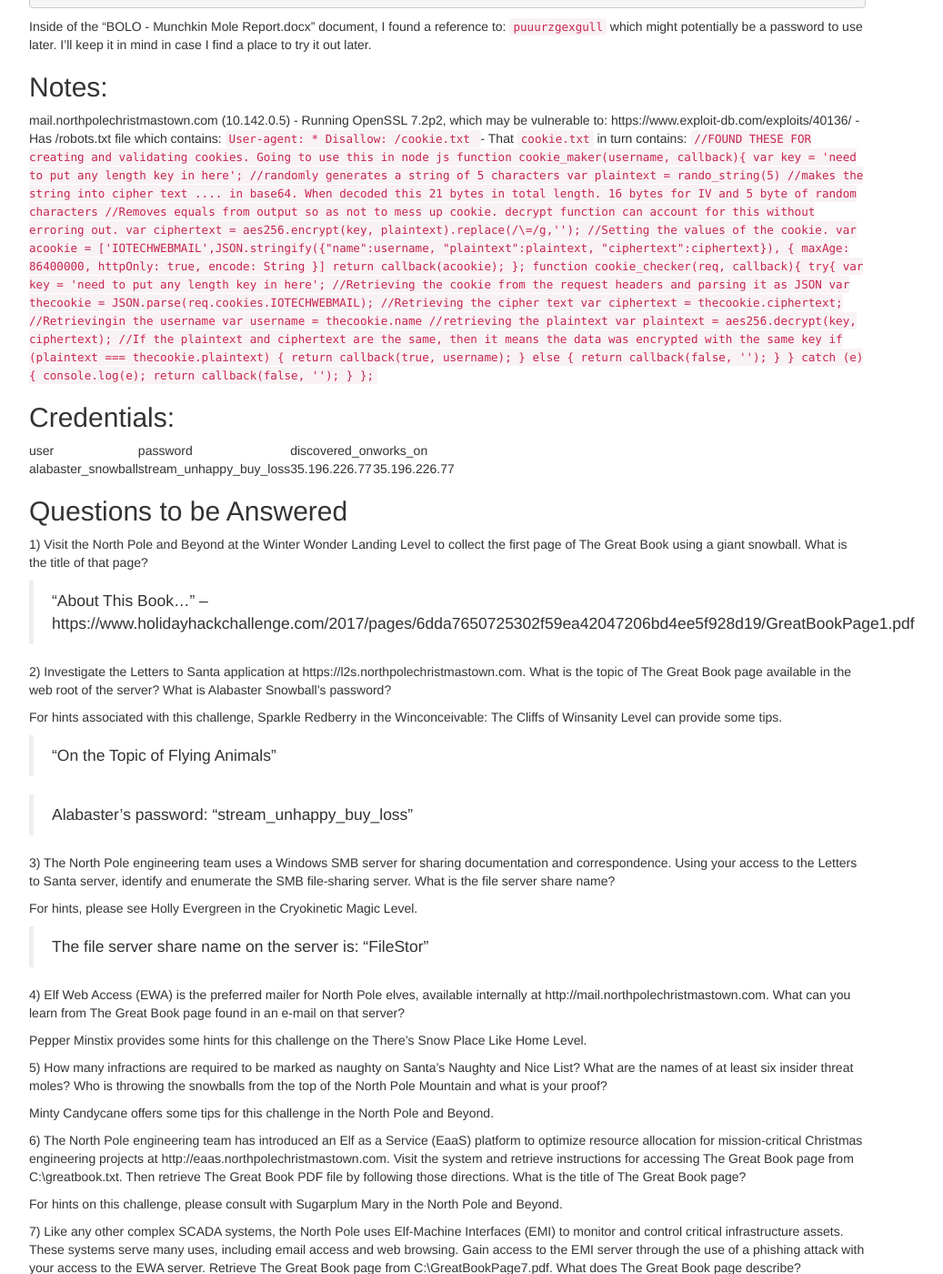
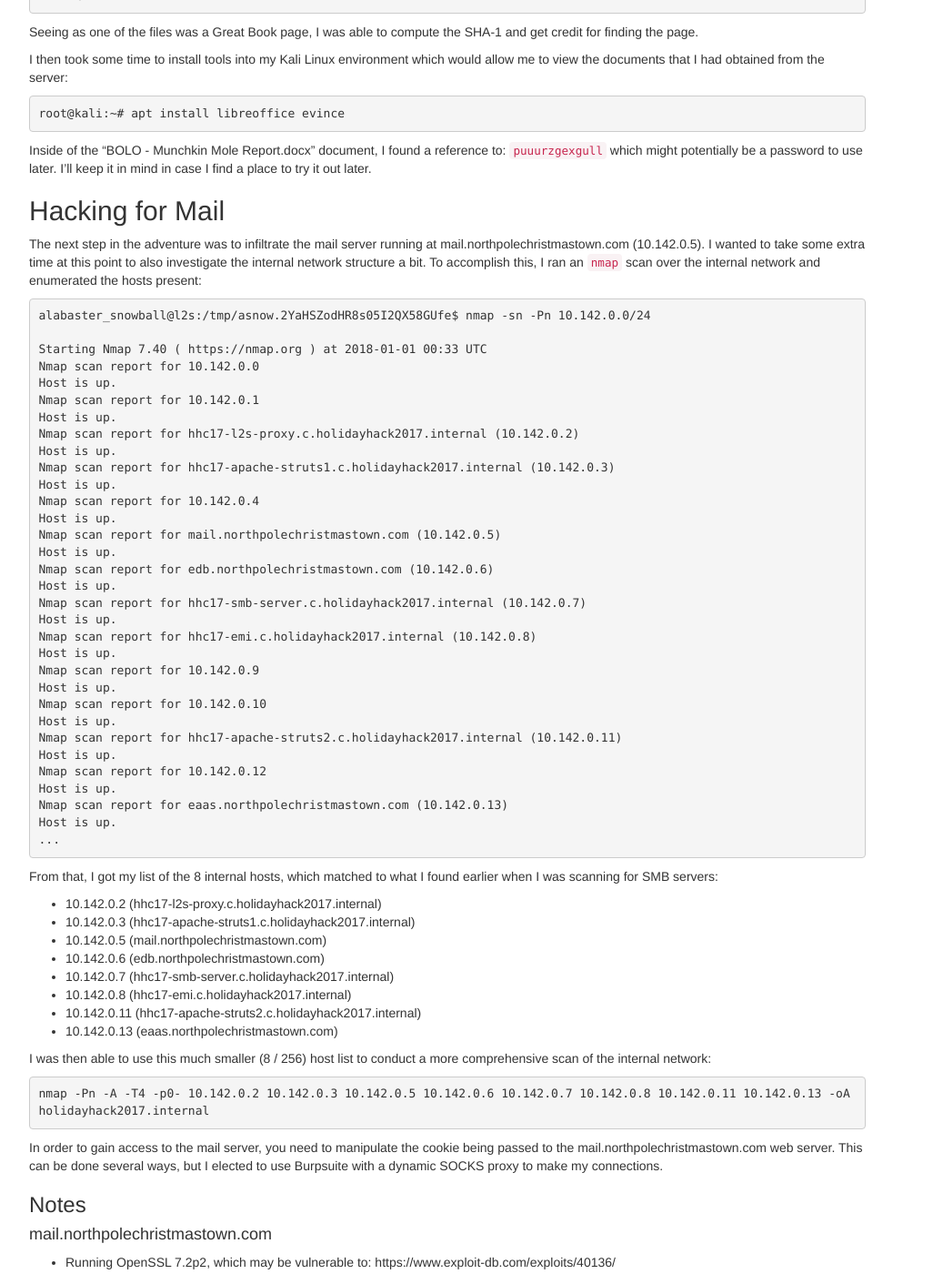
Before and after one commit to IanLee1521/IanLee1521.github.io, a Jekyll site: the page built from _posts/pen-testing/2017-12-16-holiday-hack-challenge.md, in a window 1280 px wide and 1400 px high, scrolled down 9275 px. Shown: the whole window at 91% size, without its empty margins (148-1185 px from the left). Built offline with Jekyll 4.4.1, drawn with Linux system fonts in a browser that asks for light colours; nearby versions of some CDN libraries; our own code applies the rules of GitHub Pages for plain Markdown files; some of the changed text lies outside the part shown.

Commit message:
Updates and cleanup for submission of hack challenge write up.

````diff
--- a/_posts/pen-testing/2017-12-16-holiday-hack-challenge.md
+++ b/_posts/pen-testing/2017-12-16-holiday-hack-challenge.md
@@ -1,8 +1,7 @@
 ---
 title: 2017 SANS Holiday Hack Challenge
-date: 2017-12-16
+date: 2018-01-10
 ---
-
 
 ## Introduction
 
@@ -57,8 +56,6 @@
 
 Nmap done: 1 IP address (1 host up) scanned in 710.85 seconds
 ```
-
-
 
 ## Winter Wonder Landing
 
@@ -372,7 +369,6 @@
 alabaster_snowball@l2s:/tmp/asnow.99ZsqGTTLDb0HNDLA4mIRNaz$
 ```
 
-
 ## Picking Up After Christmas
 
 Now at this point, we cut forward a week until I'm back from my own trip to the fridged north (Connecticut), and I start getting back into the game. One of the first things that I try to do is to re-connect to the dev.northpolechristmastown.com server, from my Kali host, and I notice that I can't...
@@ -386,6 +382,15 @@
 ```
 
 That landed me in the same restricted bash shell as before breaking for Christmas.
+
+One thing that I did to to make my infiltration a bit easier (at least typing wise) was to create a host entry in my
+
+```
+root@kali:~# cat ~/.ssh/config
+Host l2s
+	User		alabaster_snowball
+	Hostname	35.185.84.51
+```
 
 ## Investigating the SMB Shares
 
@@ -510,22 +515,83 @@
 
 Inside of the "BOLO - Munchkin Mole Report.docx" document, I found a reference to: `puuurzgexgull` which might potentially be a password to use later. I'll keep it in mind in case I find a place to try it out later.
 
+## Hacking for Mail
+
+The next step in the adventure was to infiltrate the mail server running at mail.northpolechristmastown.com (10.142.0.5). I wanted to take some extra time at this point to also investigate the internal network structure a bit. To accomplish this, I ran an `nmap` scan over the internal network and enumerated the hosts present:
+
+```
+alabaster_snowball@l2s:/tmp/asnow.2YaHSZodHR8s05I2QX58GUfe$ nmap -sn -Pn 10.142.0.0/24
+
+Starting Nmap 7.40 ( https://nmap.org ) at 2018-01-01 00:33 UTC
+Nmap scan report for 10.142.0.0
+Host is up.
+Nmap scan report for 10.142.0.1
+Host is up.
+Nmap scan report for hhc17-l2s-proxy.c.holidayhack2017.internal (10.142.0.2)
+Host is up.
+Nmap scan report for hhc17-apache-struts1.c.holidayhack2017.internal (10.142.0.3)
+Host is up.
+Nmap scan report for 10.142.0.4
+Host is up.
+Nmap scan report for mail.northpolechristmastown.com (10.142.0.5)
+Host is up.
+Nmap scan report for edb.northpolechristmastown.com (10.142.0.6)
+Host is up.
+Nmap scan report for hhc17-smb-server.c.holidayhack2017.internal (10.142.0.7)
+Host is up.
+Nmap scan report for hhc17-emi.c.holidayhack2017.internal (10.142.0.8)
+Host is up.
+Nmap scan report for 10.142.0.9
+Host is up.
+Nmap scan report for 10.142.0.10
+Host is up.
+Nmap scan report for hhc17-apache-struts2.c.holidayhack2017.internal (10.142.0.11)
+Host is up.
+Nmap scan report for 10.142.0.12
+Host is up.
+Nmap scan report for eaas.northpolechristmastown.com (10.142.0.13)
+Host is up.
+...
+```
+
+From that, I got my list of the 8 internal hosts, which matched to what I found earlier when I was scanning for SMB servers:
+
+- 10.142.0.2 (hhc17-l2s-proxy.c.holidayhack2017.internal)
+- 10.142.0.3 (hhc17-apache-struts1.c.holidayhack2017.internal)
+- 10.142.0.5 (mail.northpolechristmastown.com)
+- 10.142.0.6 (edb.northpolechristmastown.com)
+- 10.142.0.7 (hhc17-smb-server.c.holidayhack2017.internal)
+- 10.142.0.8 (hhc17-emi.c.holidayhack2017.internal)
+- 10.142.0.11 (hhc17-apache-struts2.c.holidayhack2017.internal)
+- 10.142.0.13 (eaas.northpolechristmastown.com)
+
+I was then able to use this much smaller (8 / 256) host list to conduct a more comprehensive scan of the internal network:
+
+```
+nmap -Pn -A -T4 -p0- 10.142.0.2 10.142.0.3 10.142.0.5 10.142.0.6 10.142.0.7 10.142.0.8 10.142.0.11 10.142.0.13 -oA holidayhack2017.internal
+```
+
+In order to gain access to the mail server, you need to manipulate the cookie being passed to the mail.northpolechristmastown.com web server. This can be done several ways, but I elected to use Burpsuite with a dynamic SOCKS proxy to make my connections.
 
 
 
 
+### Notes
 
 
-## Notes:
+#### mail.northpolechristmastown.com
 
-mail.northpolechristmastown.com (10.142.0.5)
-    - Running OpenSSL 7.2p2, which may be vulnerable to: https://www.exploit-db.com/exploits/40136/
-    - Has /robots.txt file which contains:
+- Running OpenSSL 7.2p2, which may be vulnerable to: https://www.exploit-db.com/exploits/40136/
+
+- Has /robots.txt file which contains:
+
     ```
     User-agent: *
     Disallow: /cookie.txt
     ```
-    - That `cookie.txt` in turn contains:
+
+- That `cookie.txt` in turn contains:
+
     ```
     //FOUND THESE FOR creating and validating cookies. Going to use this in node js
     function cookie_maker(username, callback){
````
Also changed, not shown: other parts of _posts/pen-testing/2017-12-16-holiday-hack-challenge.md (+3 -2 lines).
